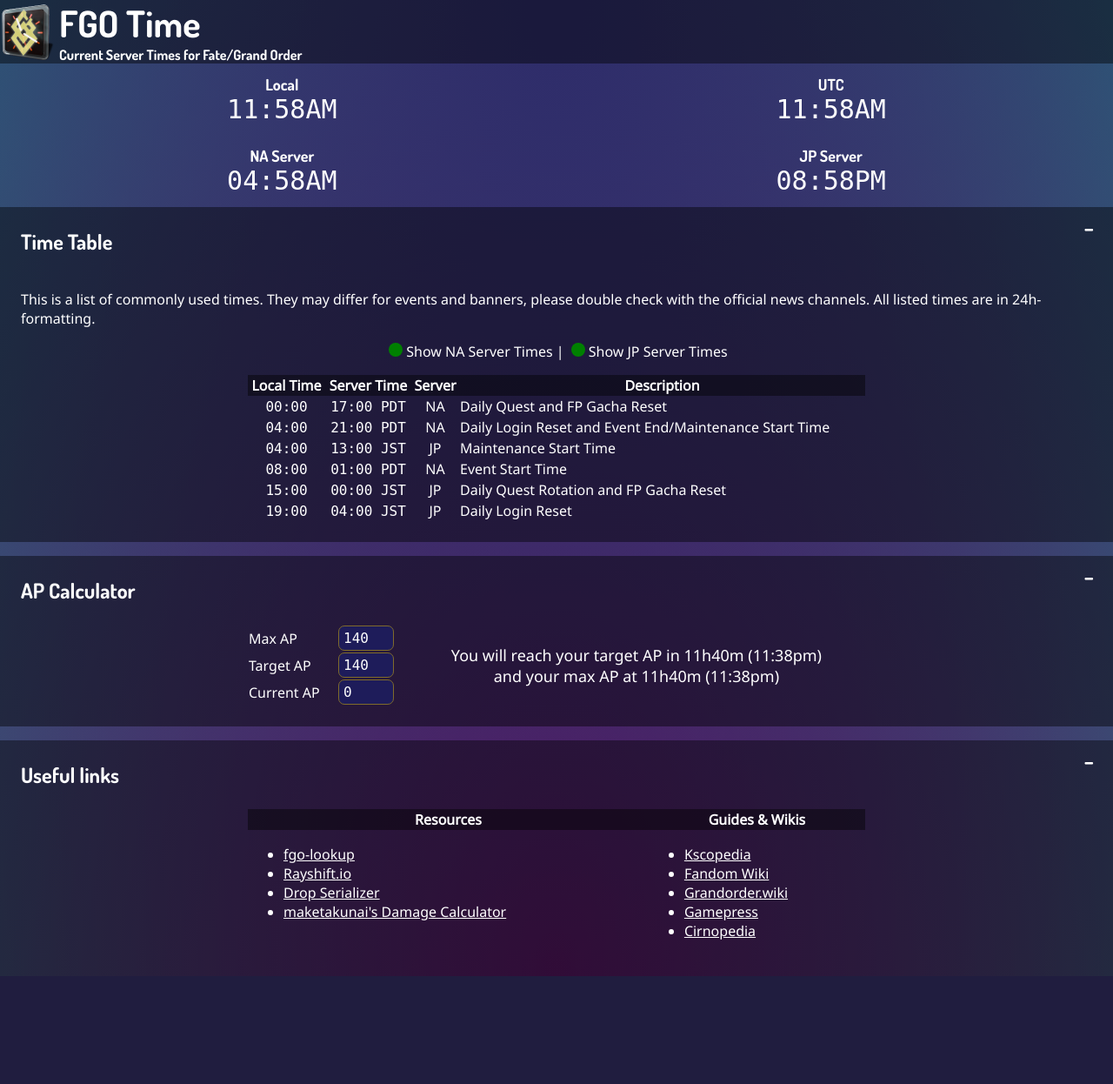
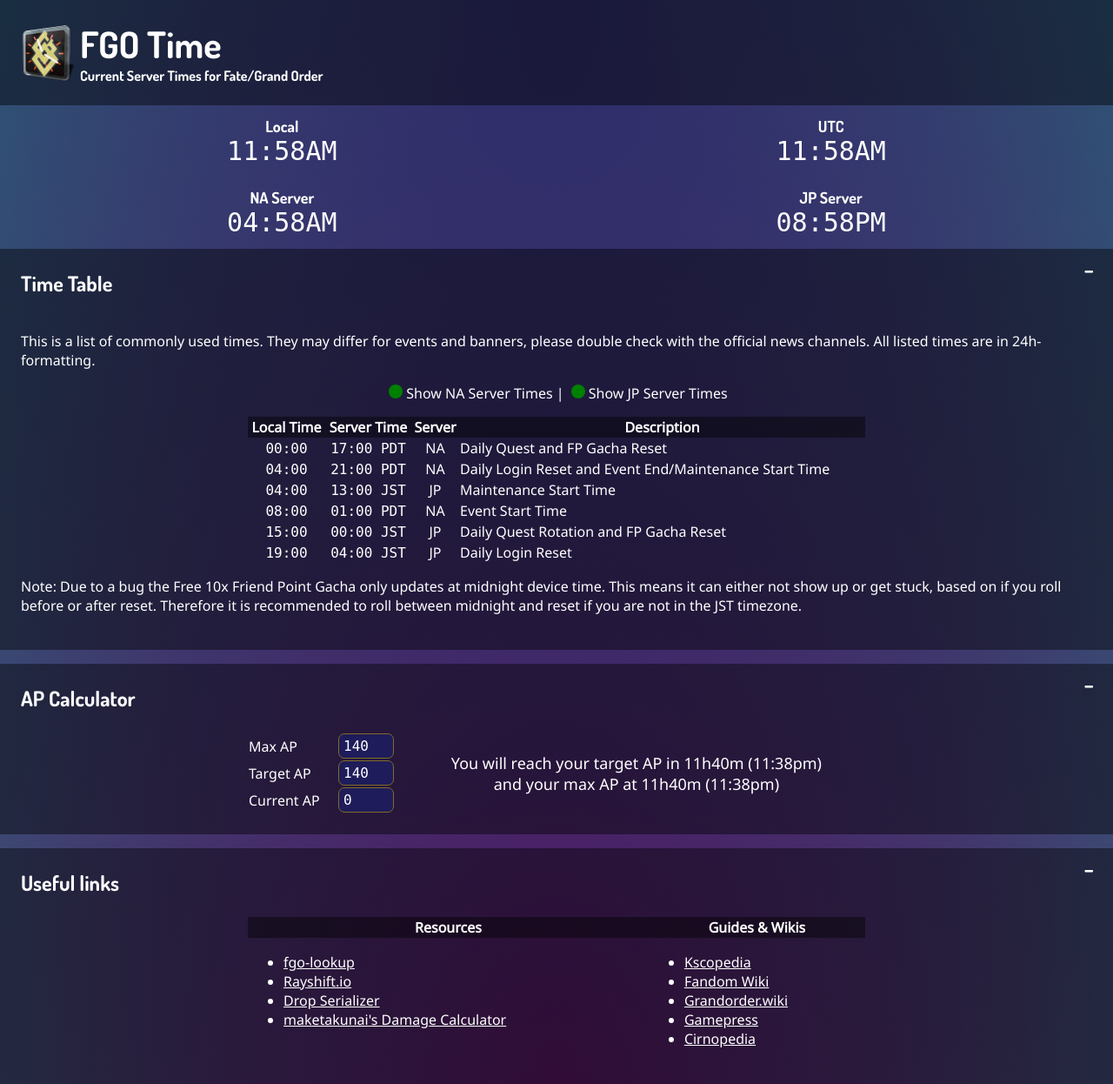
Before and after one commit to Mitsunee/fgo-sites, a PHP site: page / in a window 1280 px wide. Shown: the whole page at 87% size. Before the commit the page ends 1122 px from the top, so only its background shows below. Run offline with PHP 8.4, Linux system fonts and the light colour scheme; some web fonts are replaced.

Commit message:
added a note about fp gacha and fixed header

```diff
--- a/fgo-time/assets/fgo-time.css
+++ b/fgo-time/assets/fgo-time.css
@@ -54,6 +54,9 @@
     text-align: center;
 }
 
+header section {
+    padding: 24px;
+}
 header img {
     float: left;
     width: 64px;
--- a/fgo-time/index.php
+++ b/fgo-time/index.php
@@ -75,6 +75,7 @@
                     <tbody>
                     </tbody>
                 </table>
+                <p>Note: Due to a bug the Free 10x Friend Point Gacha only updates at midnight device time. This means it can either not show up or get stuck, based on if you roll before or after reset. Therefore it is recommended to roll between midnight and reset if you are not in the JST timezone.</p>
             </div>
         </section>
         <section id="ap-calc" data-name="ApCalc">
```
